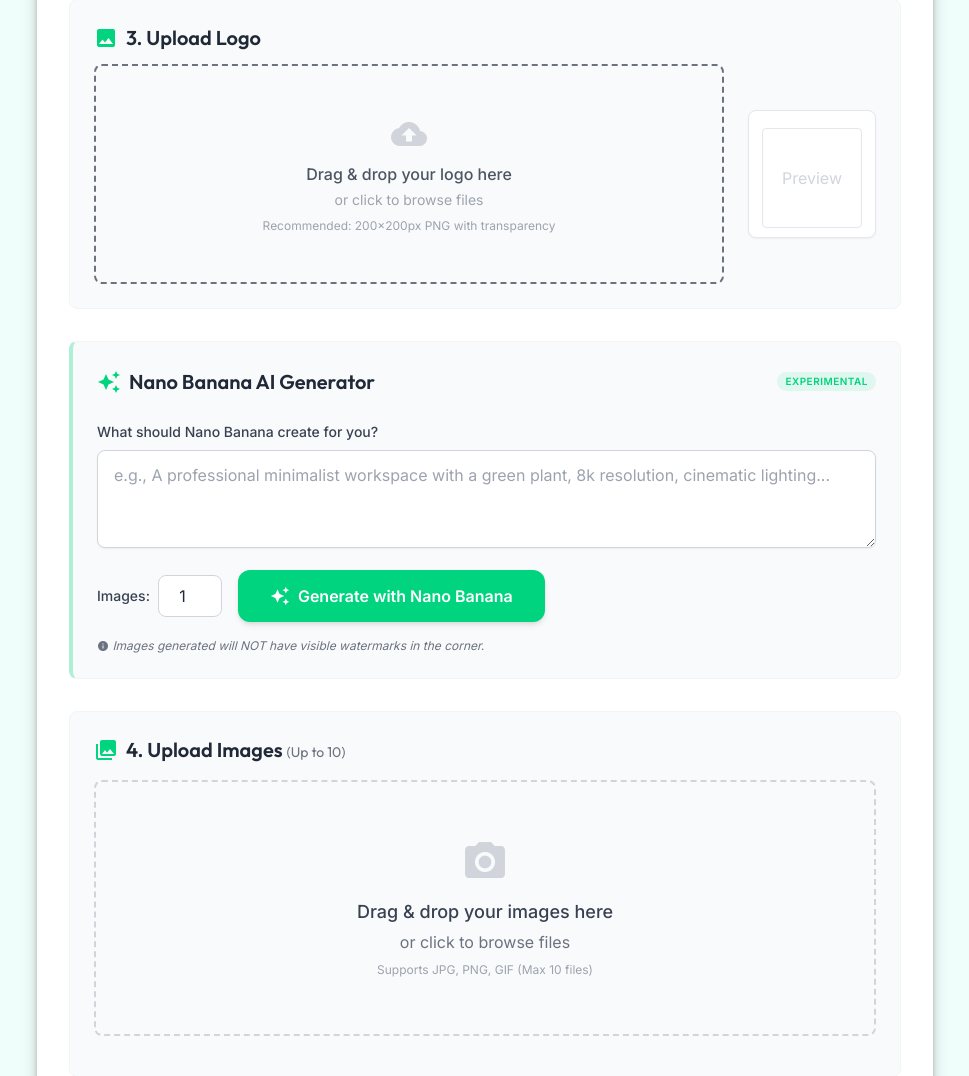
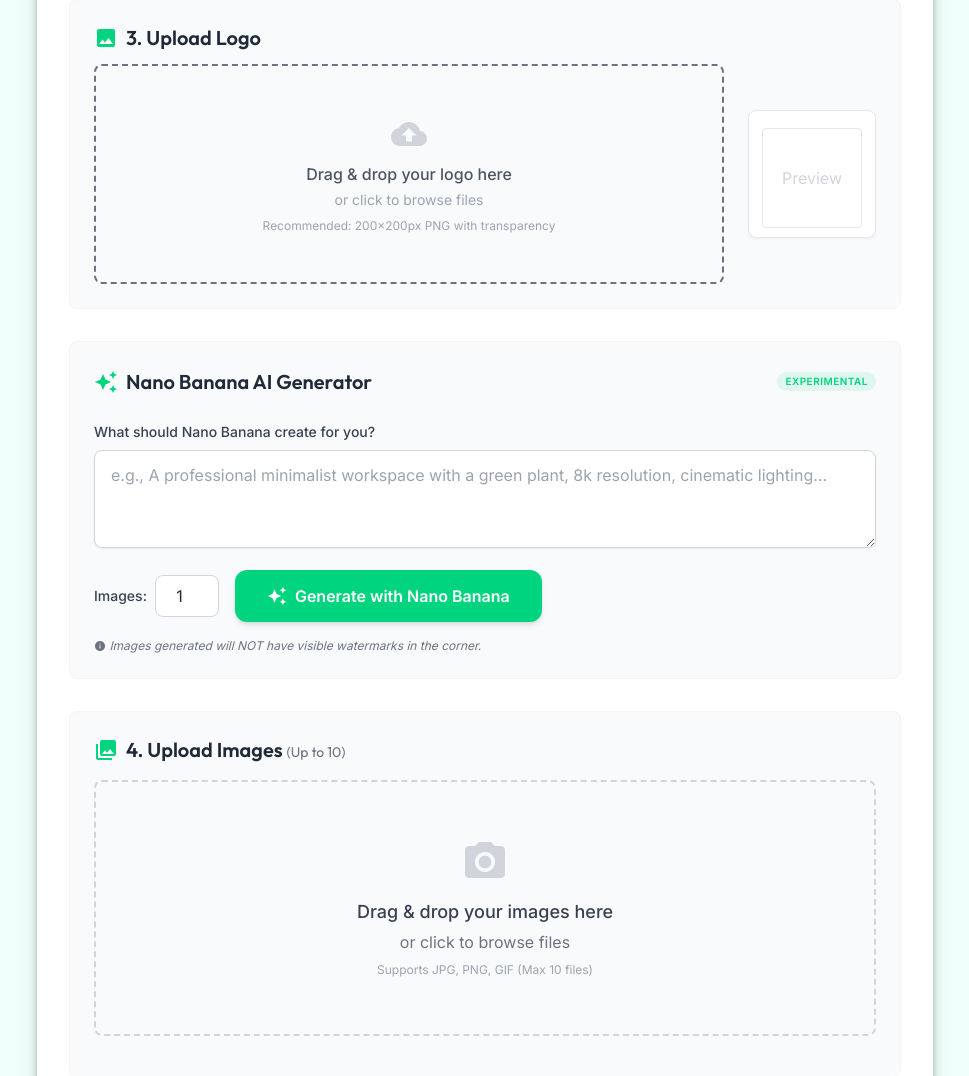
Before and after one commit to MoonrakerAI/unique-photos, a Flask app: page / in a window 1280 px wide. Shown: the part 972-2048 px from the top of the page, without its empty margins (155-1124 px from the left). Run offline with Flask 3, Linux system fonts and the light colour scheme; some libraries are stand-ins or nearby versions.

Commit message:
Remove green left border from AI Generator section for consistent UI style

```diff
--- a/templates/index.html
+++ b/templates/index.html
@@ -211,7 +211,7 @@
                 </div>
 
                 <!-- 4.1 AI Image Generation (Nano Banana) -->
-                <div class="space-y-6 bg-gray-50 p-6 rounded-lg border border-gray-100 border-l-4 border-l-primary/30">
+                <div class="space-y-6 bg-gray-50 p-6 rounded-lg border border-gray-100">
                     <div class="flex items-center justify-between">
                         <div class="flex items-center space-x-2">
                             <span class="material-icons text-primary text-2xl">auto_awesome</span>
```
